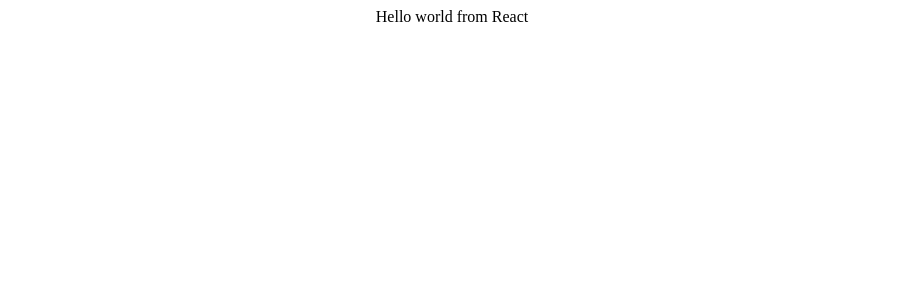
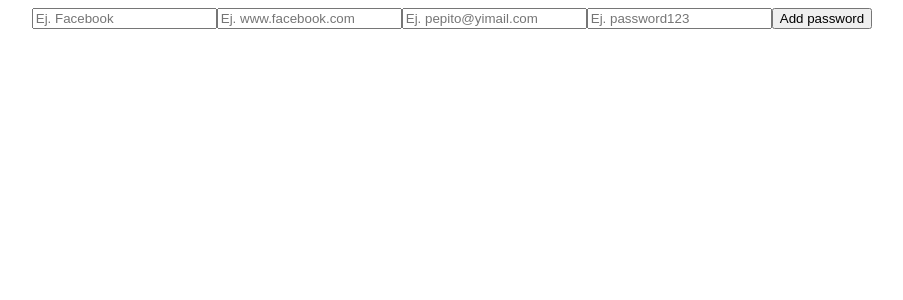
Before and after one commit to sejoma989/passwordManager, a React (Create React App) app in the folder client/: page / in a window 1280 px wide. Shown: the top 300 px of the page, without its empty margins (188-1091 px from the left). Built offline with nearby package versions, Linux system fonts and the light colour scheme.

Commit message:
Cleaning pre defined files

```diff
--- a/client/src/App.css
+++ b/client/src/App.css
@@ -1,38 +1,3 @@
 .App {
   text-align: center;
 }
-
-.App-logo {
-  height: 40vmin;
-  pointer-events: none;
-}
-
-@media (prefers-reduced-motion: no-preference) {
-  .App-logo {
-    animation: App-logo-spin infinite 20s linear;
-  }
-}
-
-.App-header {
-  background-color: #282c34;
-  min-height: 100vh;
-  display: flex;
-  flex-direction: column;
-  align-items: center;
-  justify-content: center;
-  font-size: calc(10px + 2vmin);
-  color: white;
-}
-
-.App-link {
-  color: #61dafb;
-}
-
-@keyframes App-logo-spin {
-  from {
-    transform: rotate(0deg);
-  }
-  to {
-    transform: rotate(360deg);
-  }
-}
--- a/client/src/App.js
+++ b/client/src/App.js
@@ -1,7 +1,15 @@
 import './App.css';
 
 function App() {
-  return <div className="App">Hello world from React</div>
+  return <div className="App">
+    <div className="AddingPassword">
+      <input type="text" placeholder="Ej. Facebook" />
+      <input type="text" placeholder="Ej. www.facebook.com" />
+      <input type="text" placeholder="Ej. pepito@yimail.com" />
+      <input type="text" placeholder="Ej. password123" />
+      <button>Add password</button>
+    </div>
+  </div>
 }
 
 export default App;
```
Also changed, not shown: 1 other file (tests, documents, lock files or other folders).
